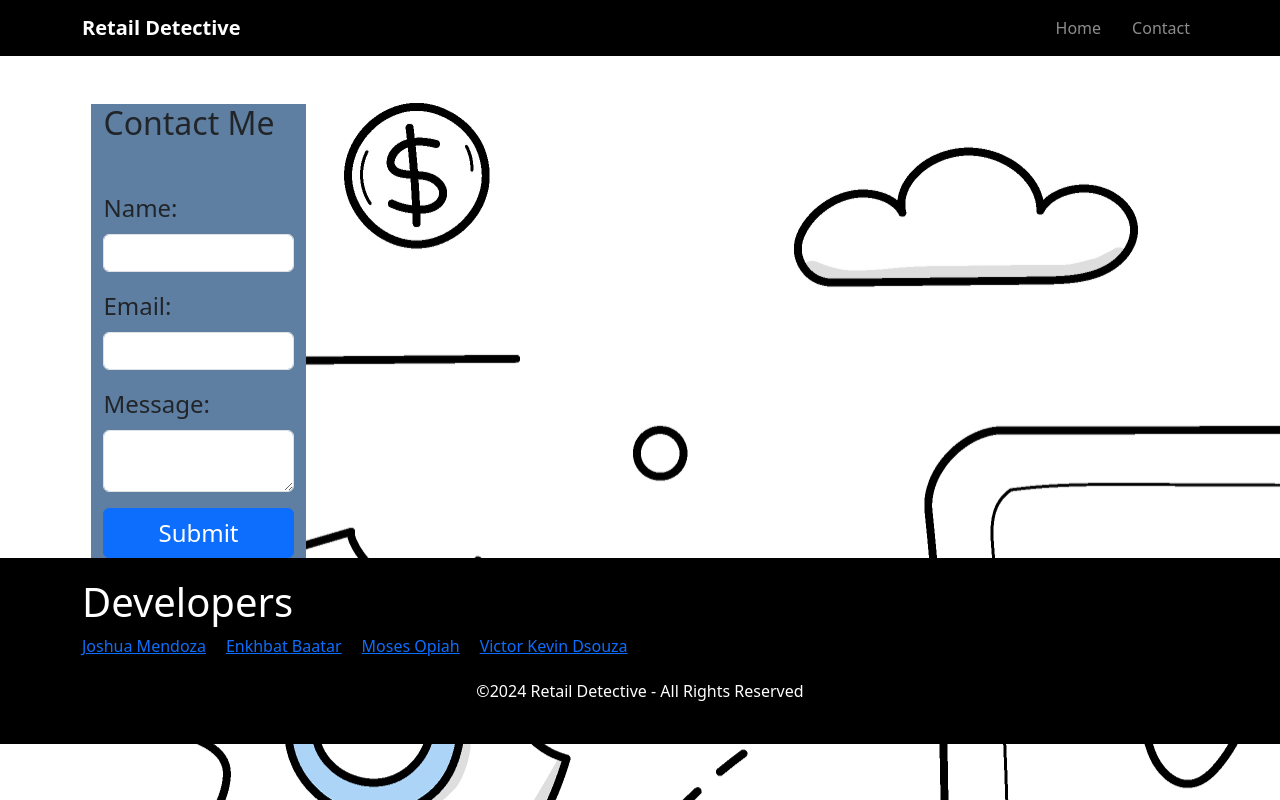
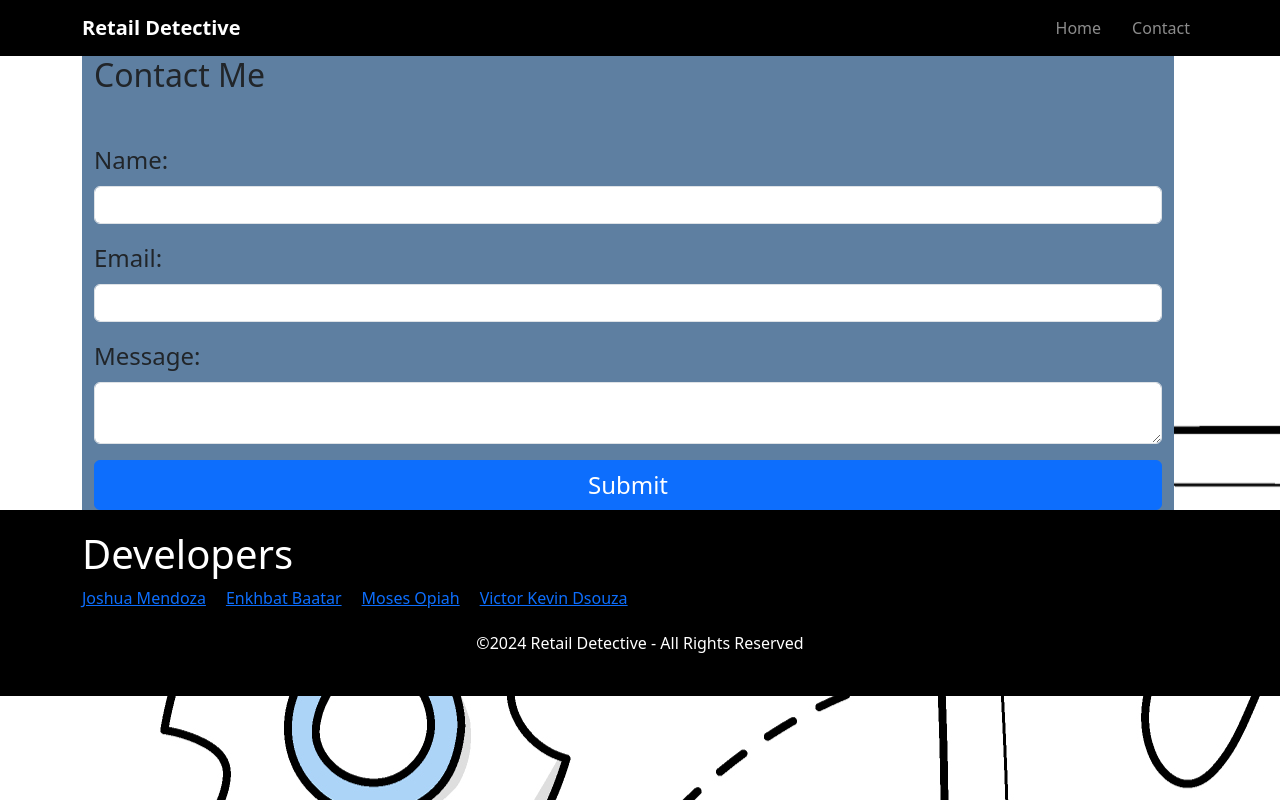
Before and after one commit to josh484/eCommerce-ranker, a React (Vite) app: page /contact in a window 1280 px wide. Built offline with nearby package versions, Linux system fonts and the light colour scheme.

Commit message:
fixed contact page

```diff
--- a/src/components/Contact.css
+++ /dev/null
@@ -1,5 +0,0 @@
-.contact-form {
-    background-color: #badef2;
-    padding: 35px;
-    border-radius: 10px;
-  }
--- a/src/components/Contact.jsx
+++ b/src/components/Contact.jsx
@@ -22,10 +22,10 @@ function Contact() {
     });
   };
   return (
-    <div className="contact-form">
-      <div className="row footer">
-        <div className="row justify-content-center mt-5">
-          <form onSubmit={handleSubmit} className="col-10 fs-4 d-flex flex-column justify-content-center contact">
+    <div className="contact-form  col-12 d-flex justify-content-center">
+      <div className="row col-12 ">
+        <div className="row">
+          <form onSubmit={handleSubmit} className="col-12 fs-4 d-flex flex-column justify-content-center contact">
             <h2 className="mb-5">Contact Me</h2>
             <div className="mb-3">
               <label htmlFor="name" className="form-label">
```
